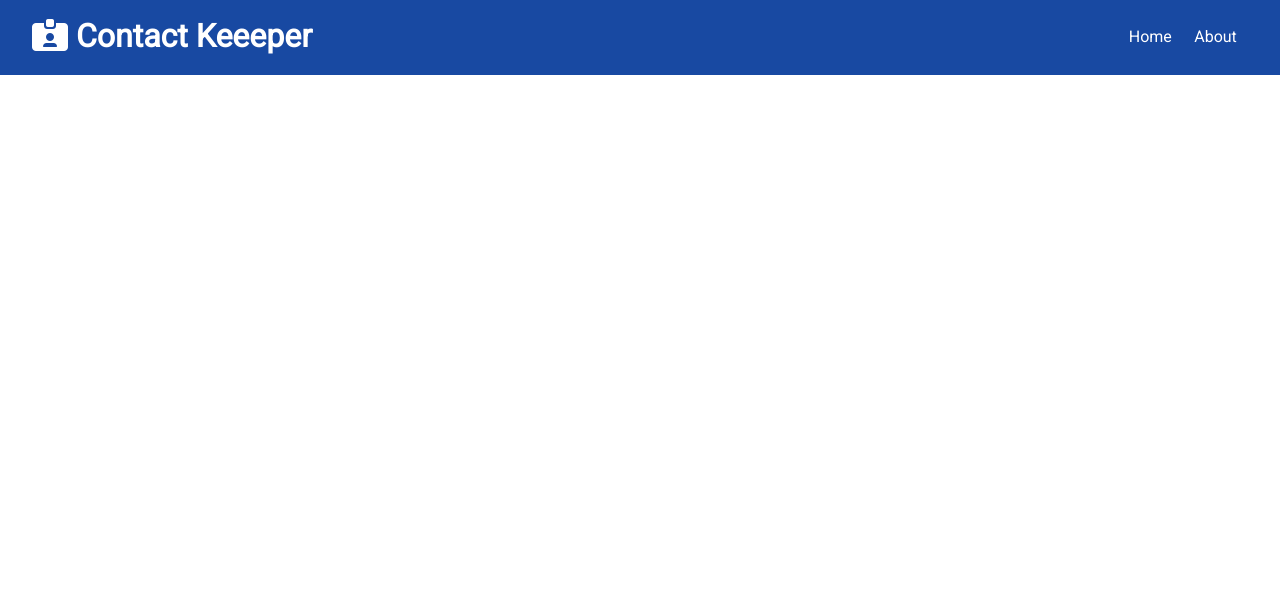
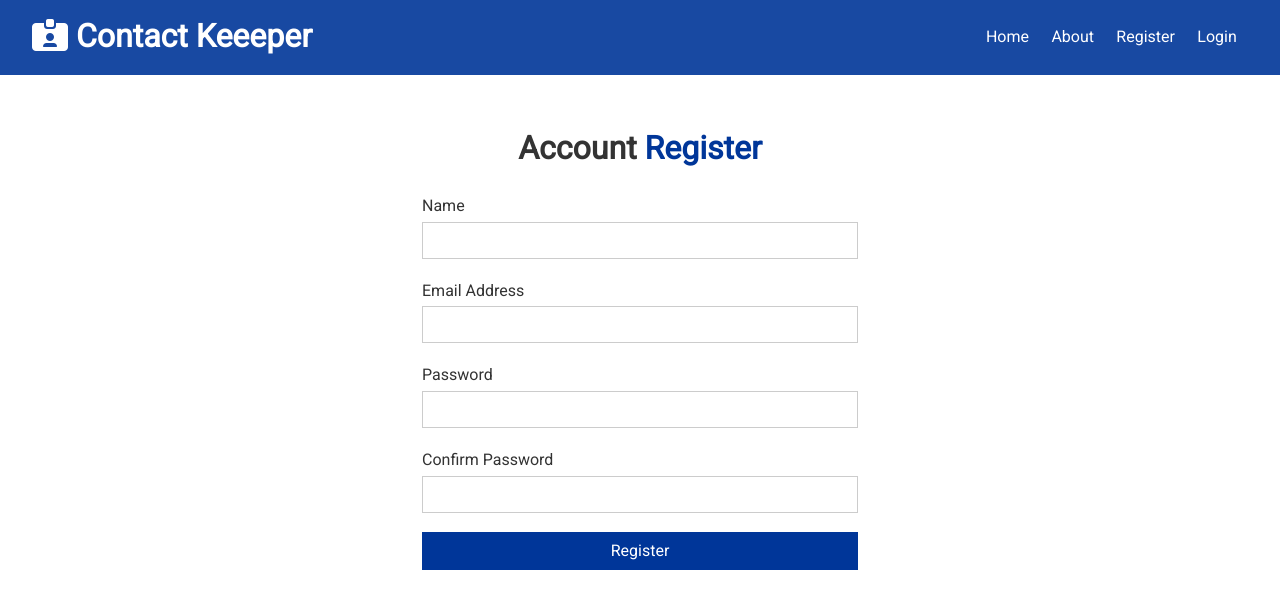
Before and after one commit to simon387/contact-keeper, a React (Create React App) app in the folder client/: page /register in a window 1280 px wide. Shown: the top 608 px of the page. Built offline with nearby package versions, Linux system fonts and the light colour scheme.

Commit message:
add_register,login

```diff
--- a/client/src/App.js
+++ b/client/src/App.js
@@ -3,6 +3,8 @@
 import Navbar from './components/layout/Navbar';
 import Home from './components/pages/Home';
 import About from './components/pages/About';
+import Register from './components/auth/Register';
+import Login from './components/auth/Login';
 import ContactState from './context/contact/ContactState';
 import AuthState from './context/auth/AuthState';
 import './App.css';
@@ -18,6 +20,8 @@
 								<Switch>
 									<Route exact path='/' component={Home} />
 									<Route exact path='/about' component={About} />
+									<Route exact path='/register' component={Register} />
+									<Route exact path='/login' component={Login} />
 								</Switch>
 							</div>
 					</Fragment>
--- /dev/null
+++ b/client/src/components/auth/Login.js
@@ -0,0 +1,38 @@
+import React, { useState } from 'react';
+
+const Login = () => {
+	const [user, setUser] = useState({
+		email: '',
+		password: '',
+	});
+
+	const { email, password } = user;
+
+	const onChange = e => setUser({...user, [e.target.name]: e.target.value });
+
+	const onSubmit = e => {
+		e.preventDefault();
+		console.log('Login submit');
+	}
+
+	return (
+		<div className='form-container'>
+			<h1>
+				Account <span className="text-primary">Login</span>
+			</h1>
+			<form onSubmit={onSubmit}>
+				<div className="form-group">
+					<label htmlFor="email">Email Address</label>
+					<input type="email" name="email" value={email} onChange={onChange} />
+				</div>
+				<div className="form-group">
+					<label htmlFor="password">Password</label>
+					<input type="password" name="password" value={password} onChange={onChange} />
+				</div>
+				<input type="submit" value="Login" className="btn btn-primary btn-block"></input>
+			</form>
+		</div>
+	)
+}
+
+export default Login;
--- /dev/null
+++ b/client/src/components/auth/Register.js
@@ -0,0 +1,48 @@
+import React, { useState } from 'react';
+
+const Register = () => {
+	const [user, setUser] = useState({
+		name: '',
+		email: '',
+		password: '',
+		password2: '',
+	});
+
+	const { name, email, password, password2 } = user;
+
+	const onChange = e => setUser({...user, [e.target.name]: e.target.value });
+
+	const onSubmit = e => {
+		e.preventDefault();
+		console.log('Register submit');
+	}
+
+	return (
+		<div className='form-container'>
+			<h1>
+				Account <span className="text-primary">Register</span>
+			</h1>
+			<form onSubmit={onSubmit}>
+				<div className="form-group">
+					<label htmlFor="name">Name</label>
+					<input type="text" name="name" value={name} onChange={onChange} />
+				</div>
+				<div className="form-group">
+					<label htmlFor="email">Email Address</label>
+					<input type="email" name="email" value={email} onChange={onChange} />
+				</div>
+				<div className="form-group">
+					<label htmlFor="password">Password</label>
+					<input type="password" name="password" value={password} onChange={onChange} />
+				</div>
+				<div className="form-group">
+					<label htmlFor="password">Confirm Password</label>
+					<input type="password" name="password2" value={password2} onChange={onChange} />
+				</div>
+				<input type="submit" value="Register" className="btn btn-primary btn-block"></input>
+			</form>
+		</div>
+	)
+}
+
+export default Register;
--- a/client/src/components/layout/Navbar.js
+++ b/client/src/components/layout/Navbar.js
@@ -15,6 +15,12 @@
 				<li>
 					<Link to='/about'>About</Link>
 				</li>
+				<li>
+					<Link to='/register'>Register</Link>
+				</li>
+				<li>
+					<Link to='/login'>Login</Link>
+				</li>
 			</ul>
 		</div>
 	)
```
